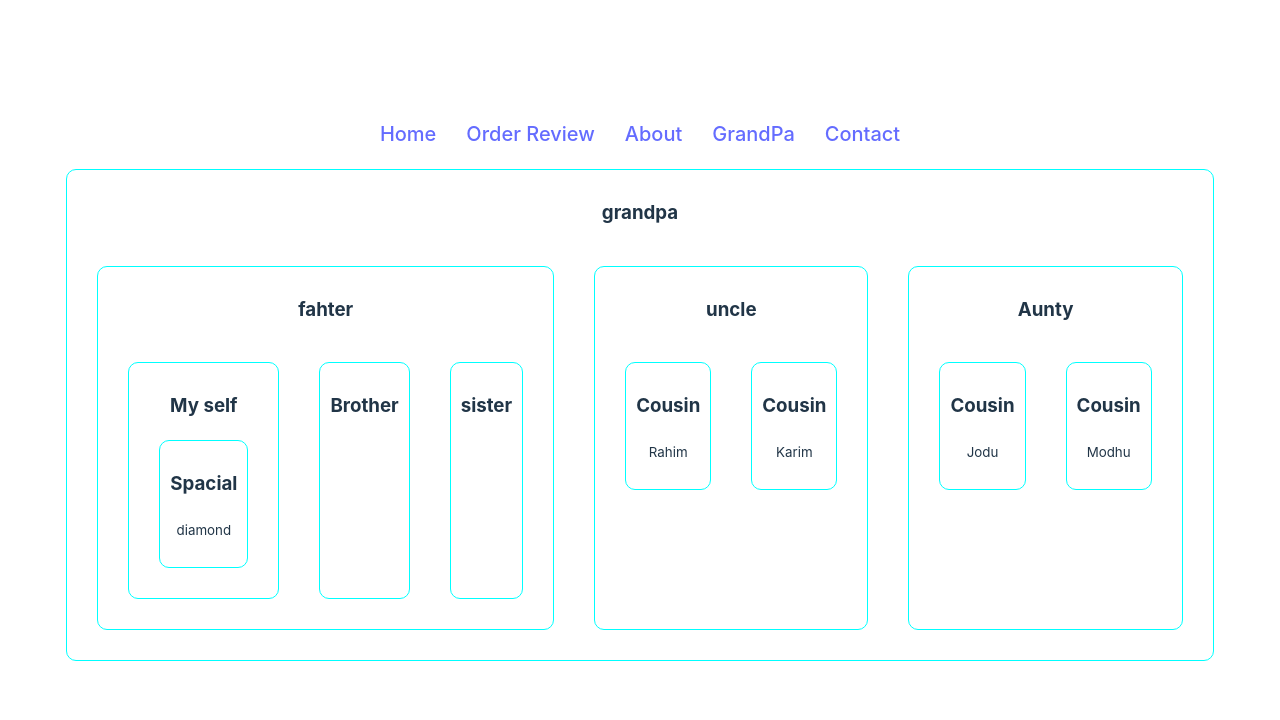
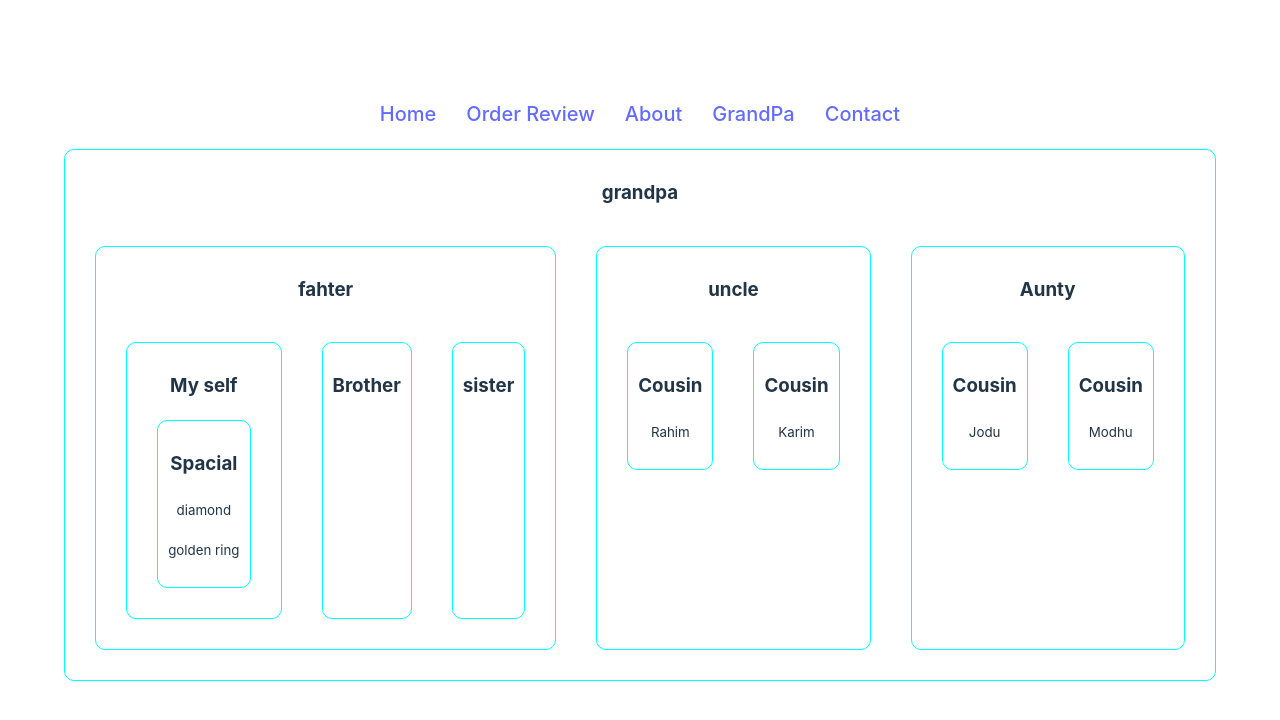
Before and after one commit to hasibprangon/tShirt-BD, a React (Vite) app: page /grandPa in a window 1280 px wide. Shown: the top 720 px of the page. Built offline with nearby package versions, Linux system fonts and the light colour scheme.

Commit message:
introduction to context API

```diff
--- a/src/Components/Father/Myself/Spacial/Spacial.jsx
+++ b/src/Components/Father/Myself/Spacial/Spacial.jsx
@@ -1,10 +1,14 @@
-import React from 'react';
+import React, { useContext } from 'react';
+import { RingContext } from '../../../GrandPa/GrandPa';
 
 const Spacial = ({ring}) => {
+
+    const GldnRing = useContext(RingContext);
     return (
         <div>
             <h3>Spacial</h3>
             <p><small>{ring}</small></p>
+            <p><small>{GldnRing}</small></p>
         </div>
     );
 };
--- a/src/Components/GrandPa/GrandPa.jsx
+++ b/src/Components/GrandPa/GrandPa.jsx
@@ -1,21 +1,29 @@
-import React from 'react';
+import React, { createContext } from 'react';
 import Father from '../Father/Father';
 import Uncle from '../Uncle/Uncle';
 import Aunty from '../Aunty/Aunty';
 import './GrandPa.css'
-
+export const RingContext = createContext('gold')
 const GrandPa = () => {
     const ring = 'diamond';
+
     return (
         <div className='grand-pa'>
             <h3>grandpa</h3>
-            <section className='flex'>
-                <Father ring={ring}></Father>
-                <Uncle></Uncle>
-                <Aunty></Aunty>
-            </section>
+            <RingContext.Provider value='golden ring'>
+                <section className='flex'>
+                    <Father ring={ring}></Father>
+                    <Uncle></Uncle>
+                    <Aunty></Aunty>
+                </section>
+            </RingContext.Provider>
         </div>
     );
 };
 
 export default GrandPa;
+
+
+/**
+ * 1: create context
+*/
```
